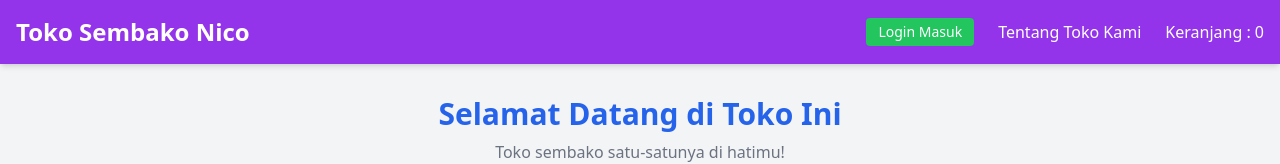
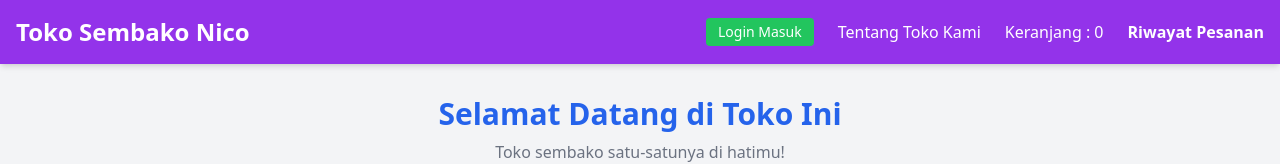
Before and after one commit to NzxCode/react-context-shopping-cart, a React (Vite) app: page / in a window 1280 px wide. Shown: the top 164 px of the page. Built offline with nearby package versions, Linux system fonts and the light colour scheme; no server answers; the database is empty.

Commit message:
Update React Project

```diff
--- a/src/components/Navbar.jsx
+++ b/src/components/Navbar.jsx
@@ -40,6 +40,9 @@ async function handleLogout() {
                 <Link to="/cart" className='relative hover:text-purple-300'>
                     Keranjang : {cart.length}
                 </Link>
+                <Link to="/history" className="hover:text-gray-200 font-semibold">
+                    Riwayat Pesanan
+                </Link>
              </div>
         </nav>
     );
```
